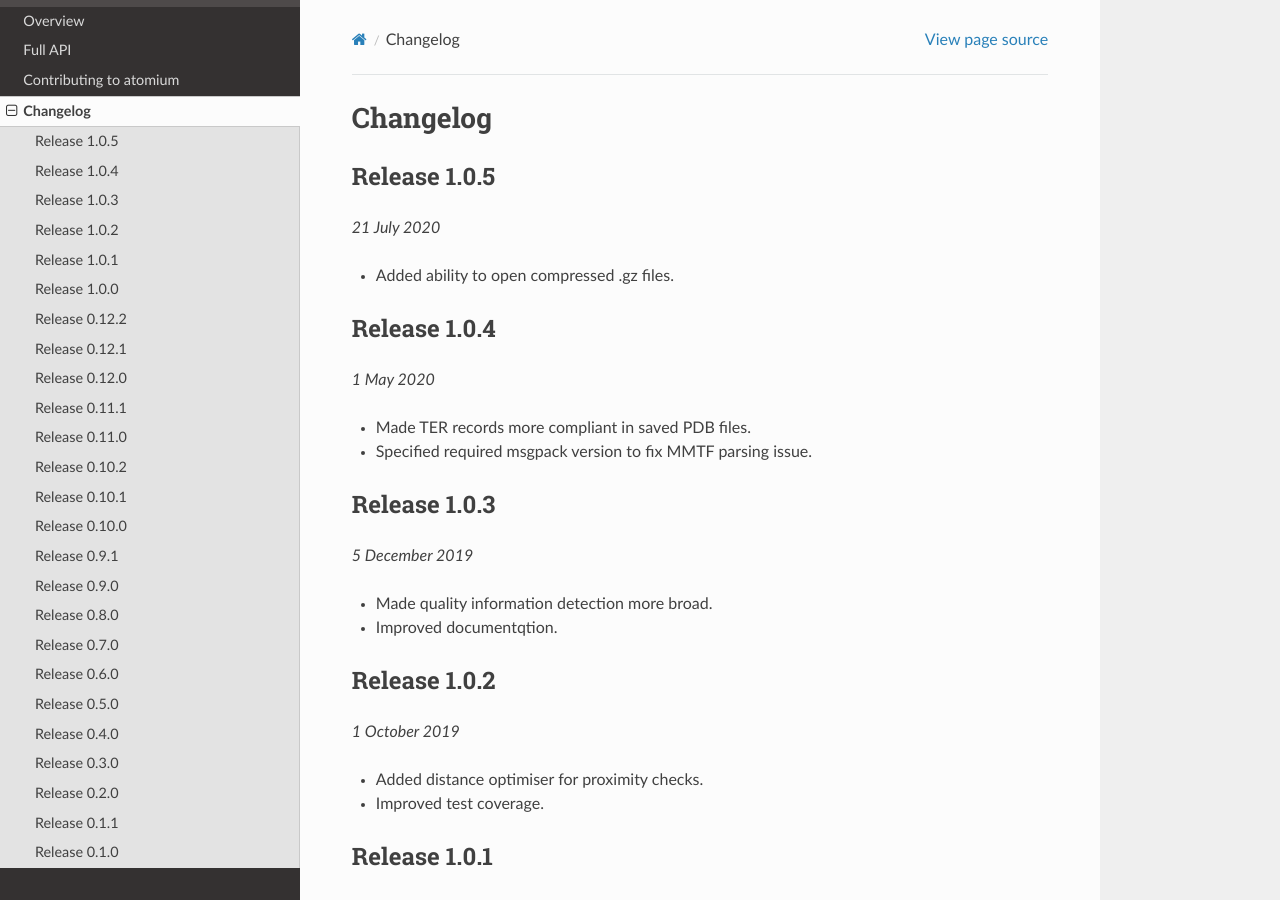
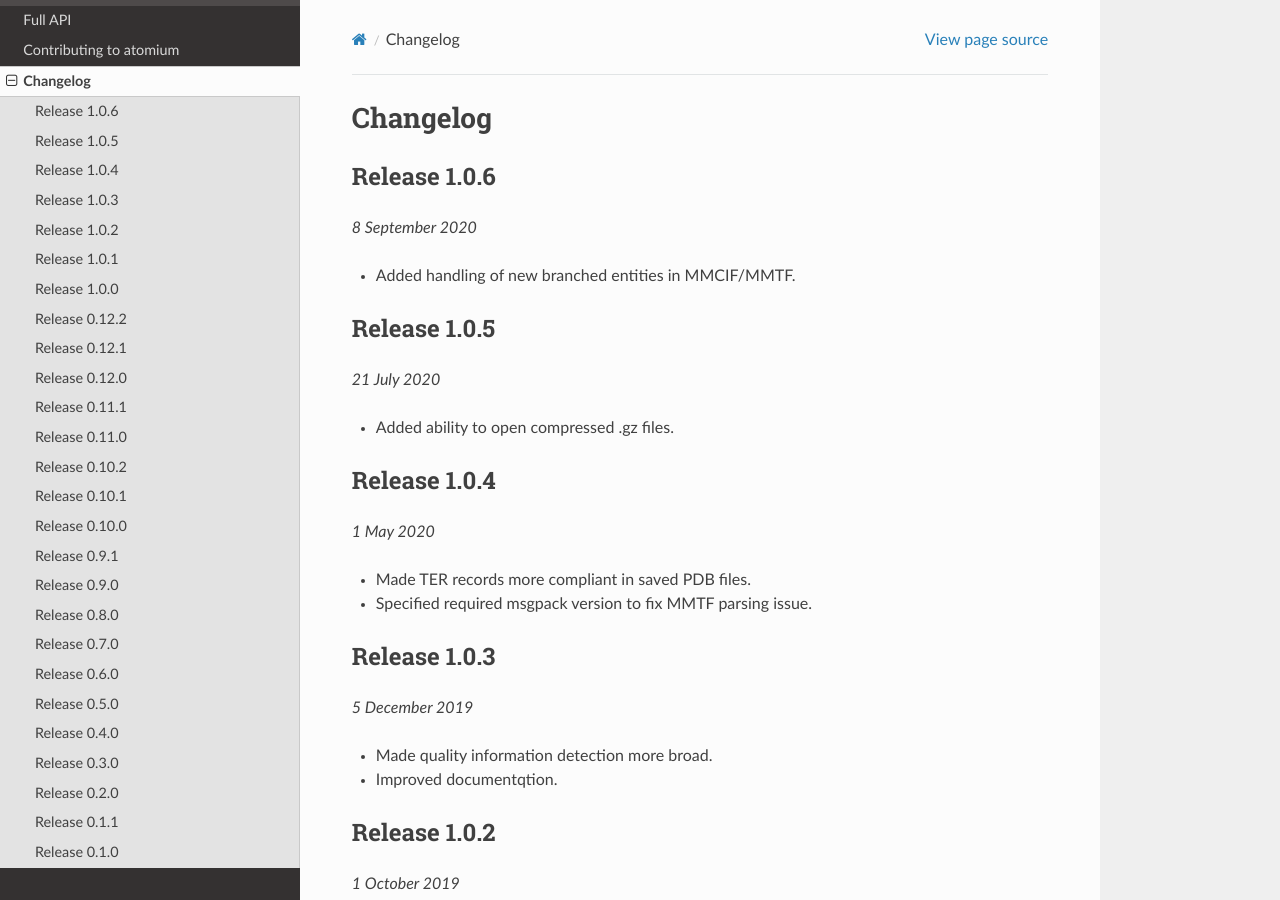
Before and after one commit to samirelanduk/atomium, a Sphinx documentation site: the page built from docs/source/changelog.rst, in a window 1280 px wide and 900 px high. Built offline with Sphinx 7.4.7 and the Read the Docs theme 2.0.0, drawn with Linux system fonts in a browser that asks for light colours.

Commit message:
1.0.6 changelog

```diff
--- a/docs/source/changelog.rst
+++ b/docs/source/changelog.rst
@@ -1,5 +1,12 @@
 Changelog
 ---------
+
+Release 1.0.6
+~~~~~~~~~~~~~
+
+`8 September 2020`
+
+* Added handling of new branched entities in MMCIF/MMTF.
 
 Release 1.0.5
 ~~~~~~~~~~~~~
```
Also changed, not shown: README.rst (+16 -6 lines).
